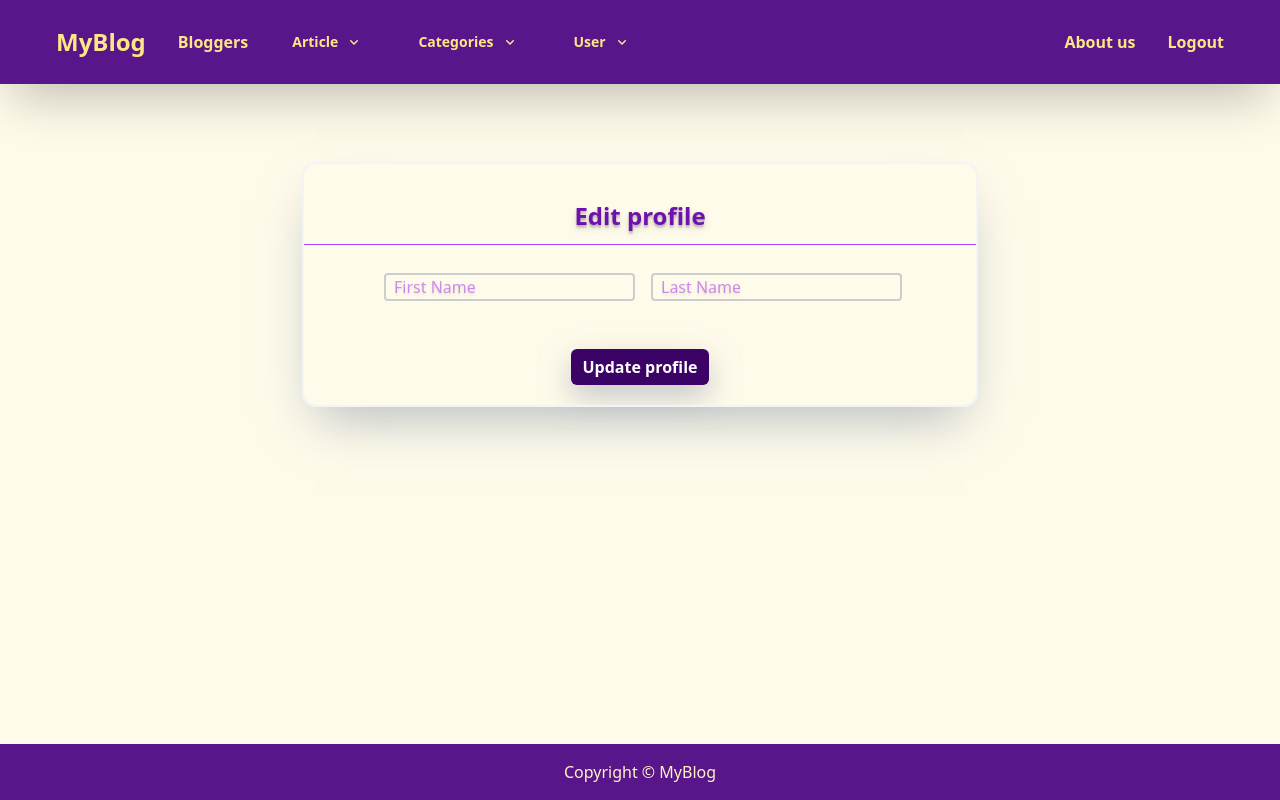
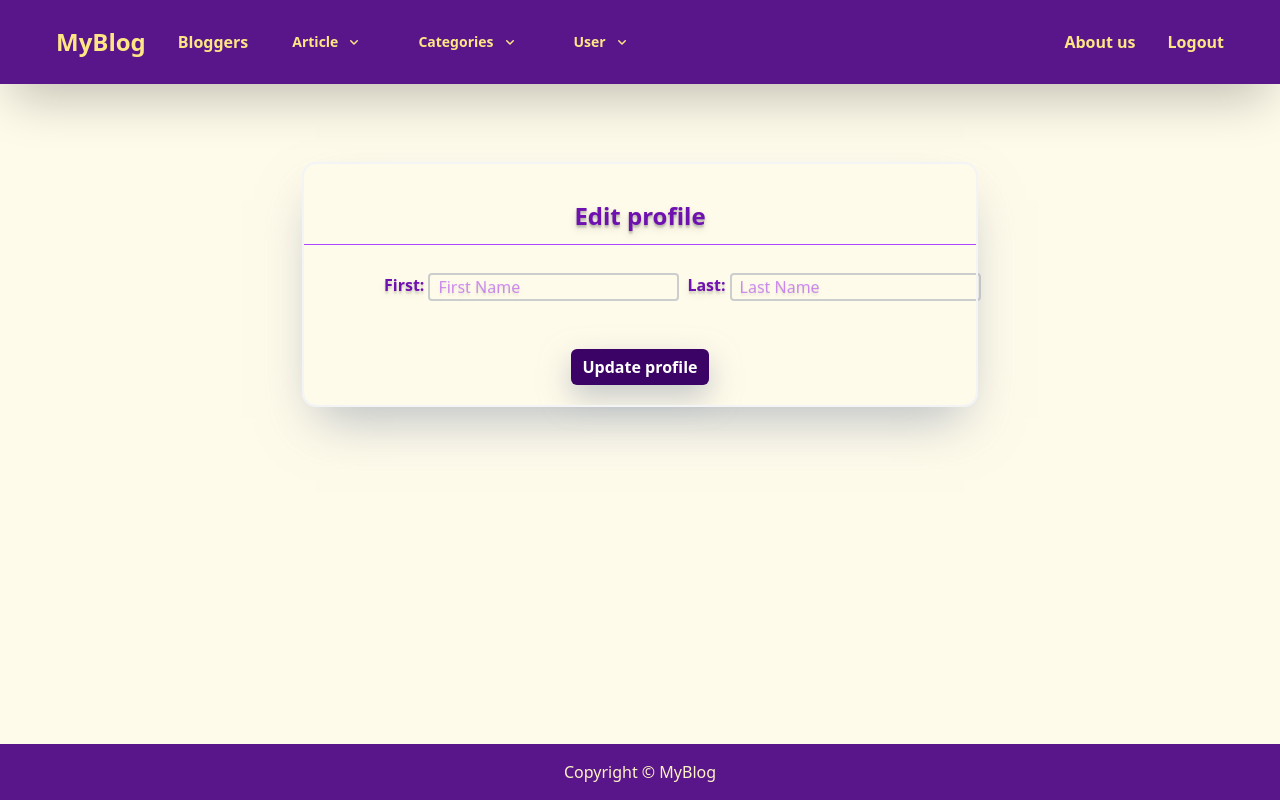
Before and after one commit to Mhasxxb/MyBlog-ReactTS-Rails, a React (Vite) app: page /users/1/edit in a window 1280 px wide. Built offline with nearby package versions, Linux system fonts and the light colour scheme; no server answers; sample sign-in values are in the browser's storage.

Commit message:
Resolved all the issues gemini code reviewer raised.

```diff
--- a/src/api/api/authenticationApi.ts
+++ b/src/api/api/authenticationApi.ts
@@ -28,7 +28,6 @@ export const authenticationApi = async (userBody: User, method: "login" | "signu
         return result
     }
     catch (error: any) {
-        console.log(error.response.status)
         const result: AuthApiResponse = {
             status: error.response.status,
             payload: error.response.data
@@ -41,7 +40,11 @@ export const authenticationApi = async (userBody: User, method: "login" | "signu
 // auth/signup
 
 export const destroyUser = async () => {
-    const token: string = localStorage.getItem("authToken") as string
+    const token: string | null = localStorage.getItem("authToken");
+    if (!token) {
+      // Or return an error response
+      return { success: false, status: { message: "No auth token found." } };
+    }
     try {
         const response: AxiosResponse<Payload> = await api.delete(`${API_URL}auth/signup`,
             {
@@ -60,7 +63,6 @@ export const destroyUser = async () => {
         return result
     }
     catch (error: any) {
-        console.log(error);
         const result: Delete = {
             success: false
         }
--- a/src/api/usersApi/editUserApi.ts
+++ b/src/api/usersApi/editUserApi.ts
@@ -8,7 +8,11 @@ export const updateUserApi = async (
   userBody: UpdateUser
 ): Promise<ApiResponse> => {
 
-  const token = localStorage.getItem("authToken")
+  const token = localStorage.getItem("authToken");
+  if (!token) {
+    // Handle missing token, e.g., by returning an error or redirecting.
+    return Promise.reject(new Error('Auth token not found'));
+  }
 
   try {
     const response = await api.patch(
--- a/src/api/usersApi/indexUsersApi.ts
+++ b/src/api/usersApi/indexUsersApi.ts
@@ -2,10 +2,10 @@ import { api } from "../api"
 import { API_URL } from "../../config"
 import { UserIndexResponse } from "../../App.types"
 
-export const userIndexApi = async (path: string, offset: number = 0): Promise<UserIndexResponse> => {
+export const userIndexApi = async (path: string, offset: number = 0,limit: number = 3): Promise<UserIndexResponse> => {
     const token = localStorage.getItem("authToken")
     try {
-        const response = await api.get(`${API_URL}${path}?limit=3&offset=${offset}`, {
+        const response = await api.get(`${API_URL}${path}?limit=${limit}&offset=${offset}`, {
             headers: {
                 Accept: "application/json",
                 Authorization: `Bearer ${token}`
--- a/src/authentication/previousRoute.ts
+++ b/src/authentication/previousRoute.ts
@@ -1,6 +1,5 @@
 import { useEffect } from "react";
 import { useLocation } from "react-router-dom";
-import { isAuthenticated } from "../context/AuthenticateContext";
 
 export const usePreviousRoute = () => {
   const location = useLocation();
--- a/src/config.ts
+++ b/src/config.ts
@@ -1,4 +1,4 @@
-export const API_URL: string = "http://localhost:4000/"
+export const API_URL: string = import.meta.env.VITE_API_URL || "http://localhost:4000/"
 
 export function capitalize(str: string): string {
   // Access the first character, convert to uppercase, and concatenate with the rest of the string
--- a/src/session/Login.tsx
+++ b/src/session/Login.tsx
@@ -73,7 +73,6 @@ function Login(): JSX.Element {
                                 className="border-2 px-2 text-shadow-lg/5 text-purple-600/90 border-gray-400/50 rounded focus:outline-0 w-full focus:border-purple-400" id="Email"
                                 value={email}
                                 onChange={(e: ChangeEvent<HTMLInputElement, HTMLInputElement>) => {
-                                    console.log(e.target.value)
                                     setEmail(e.target.value)
                                 }}
                             />
@@ -90,7 +89,6 @@ function Login(): JSX.Element {
                                 className="border-2 pl-2 pr-10 text-shadow-lg/5 text-purple-600/90 border-gray-400/50 rounded focus:outline-0 w-full focus:border-purple-400"
                                 id="Password"
                                 onChange={(e: ChangeEvent<HTMLInputElement, HTMLInputElement>) => {
-                                    console.log(e.target.value)
                                     setPassword(e.target.value)
                                 }}
                             />
--- a/src/session/NewUser.tsx
+++ b/src/session/NewUser.tsx
@@ -50,7 +50,6 @@ function SignUp(): JSX.Element {
             const error: MismatchError = {
                 error: "Passwords do not match."
             }
-            console.log(user)
             console.log(error);
 
         }
@@ -79,10 +78,11 @@ function SignUp(): JSX.Element {
                     <div className="flex justify-between mx-20">
                         <label htmlFor="Fnmae"
                             className="text-purple-800 text-shadow-lg/10 font-semibold">
+                            First:
                         </label>
                         <input type="text"
                             placeholder="First Name"
-                            className="border-2 px-2 text-shadow-lg/5 mr-2 text-purple-600/90 border-gray-400/50 rounded focus:outline-0 w-80 focus:border-purple-400"
+                            className="border-2 px-2 ml-1 text-shadow-lg/5 mr-1 text-purple-600/90 border-gray-400/50 rounded focus:outline-0 w-50 focus:border-purple-400"
                             id="Fname"
                             onChange={(e: ChangeEvent<HTMLInputElement, HTMLInputElement>) => {
                                 setFName(e.target.value)
@@ -90,10 +90,11 @@ function SignUp(): JSX.Element {
                         />
                         <label htmlFor="Lname"
                             className="text-purple-800 text-shadow-lg/10 font-semibold">
+                            Last:
                         </label>
                         <input type="text"
                             placeholder="Last Name"
-                            className="border-2 px-2 text-shadow-lg/5 ml-2 text-purple-600/90 border-gray-400/50 rounded focus:outline-0 w-80 focus:border-purple-400"
+                            className="border-2 px-2 text-shadow-lg/5 ml-1 text-purple-600/90 border-gray-400/50 rounded focus:outline-0 w-50 focus:border-purple-400"
                             id="Lname"
                             onChange={(e: ChangeEvent<HTMLInputElement, HTMLInputElement>) => {
                                 setLName(e.target.value)
--- /dev/null
+++ b/src/src/vite-env.d.ts
@@ -0,0 +1 @@
+/// <reference types="vite/client" />
--- a/src/users/EditUser.tsx
+++ b/src/users/EditUser.tsx
@@ -4,12 +4,19 @@ import { updateUserApi } from "../api/usersApi/editUserApi"
 import { useNavigate, useParams } from "react-router-dom"
 
 function EditingLayout(): JSX.Element {
+    // HANDLE THIS USING CONTEXT API
     let [fName, setFName] = useState<string>(localStorage.getItem("first_name") as string)
     let [lName, setLName] = useState<string>(localStorage.getItem("last_name") as string)
     // let [email, setEmail] = useState<string>(localStorage.getItem("email") as string)
     const { id } = useParams<{ id: string }>()
 
     const navigate = useNavigate()
+    if(localStorage.getItem("id")){
+        navigate(`users`)
+    }
+    else if(id != localStorage.getItem("id")){
+        navigate(`users/${localStorage.getItem("id")}`)
+    }
     const handleSubmit = async (e: React.FormEvent<HTMLFormElement>) => {
         console.log(user);
 
@@ -43,11 +50,12 @@ function EditingLayout(): JSX.Element {
                     <div className="flex justify-between mx-20">
                         <label htmlFor="Fnmae"
                             className="text-purple-800 text-shadow-lg/10 font-semibold">
+                            First:
                         </label>
                         <input type="text"
                             value={fName}
                             placeholder="First Name"
-                            className="border-2 px-2 text-shadow-lg/5 mr-2 text-purple-600/90 border-gray-400/50 rounded focus:outline-0 w-80 focus:border-purple-400"
+                            className="border-2 px-2 ml-1 text-shadow-lg/5 mr-2 text-purple-600/90 border-gray-400/50 rounded focus:outline-0 w-80 focus:border-purple-400"
                             id="Fname"
                             onChange={(e: ChangeEvent<HTMLInputElement, HTMLInputElement>) => {
                                 setFName(e.target.value)
@@ -55,11 +63,12 @@ function EditingLayout(): JSX.Element {
                         />
                         <label htmlFor="Lname"
                             className="text-purple-800 text-shadow-lg/10 font-semibold">
+                            Last:
                         </label>
                         <input type="text"
                             value={lName}
                             placeholder="Last Name"
-                            className="border-2 px-2 text-shadow-lg/5 ml-2 text-purple-600/90 border-gray-400/50 rounded focus:outline-0 w-80 focus:border-purple-400"
+                            className="border-2 px-2 text-shadow-lg/5 ml-1 text-purple-600/90 border-gray-400/50 rounded focus:outline-0 w-80 focus:border-purple-400"
                             id="Lname"
                             onChange={(e: ChangeEvent<HTMLInputElement, HTMLInputElement>) => {
                                 setLName(e.target.value)
--- a/src/users/UserCard.tsx
+++ b/src/users/UserCard.tsx
@@ -56,7 +56,7 @@ function UserCard({ user }: UserCardProps): JSX.Element {
                         <div
                             className="w-28 h-28 flex justify-around items-center rounded-full border-2 text-center border-gray-500 bg-gray-300 cursor-pointer shadow-2xl font-bold text-purple-950 text-6xl shadow-gray-700/60 hover:shadow-gray-700/90 transition-all"
                         >
-                            {`${user.first_name[0].toUpperCase()}${user.last_name[0].toUpperCase()}`}
+                            {`${user.first_name[0].toUpperCase()}${user.last_name[0] ? user.last_name[0].toUpperCase():""}`}
                             { }
                         </div>
                         <h2 className="text-purple-800 font-semibold cursor-pointer text-shadow-lg/20">{name}</h2>
```
